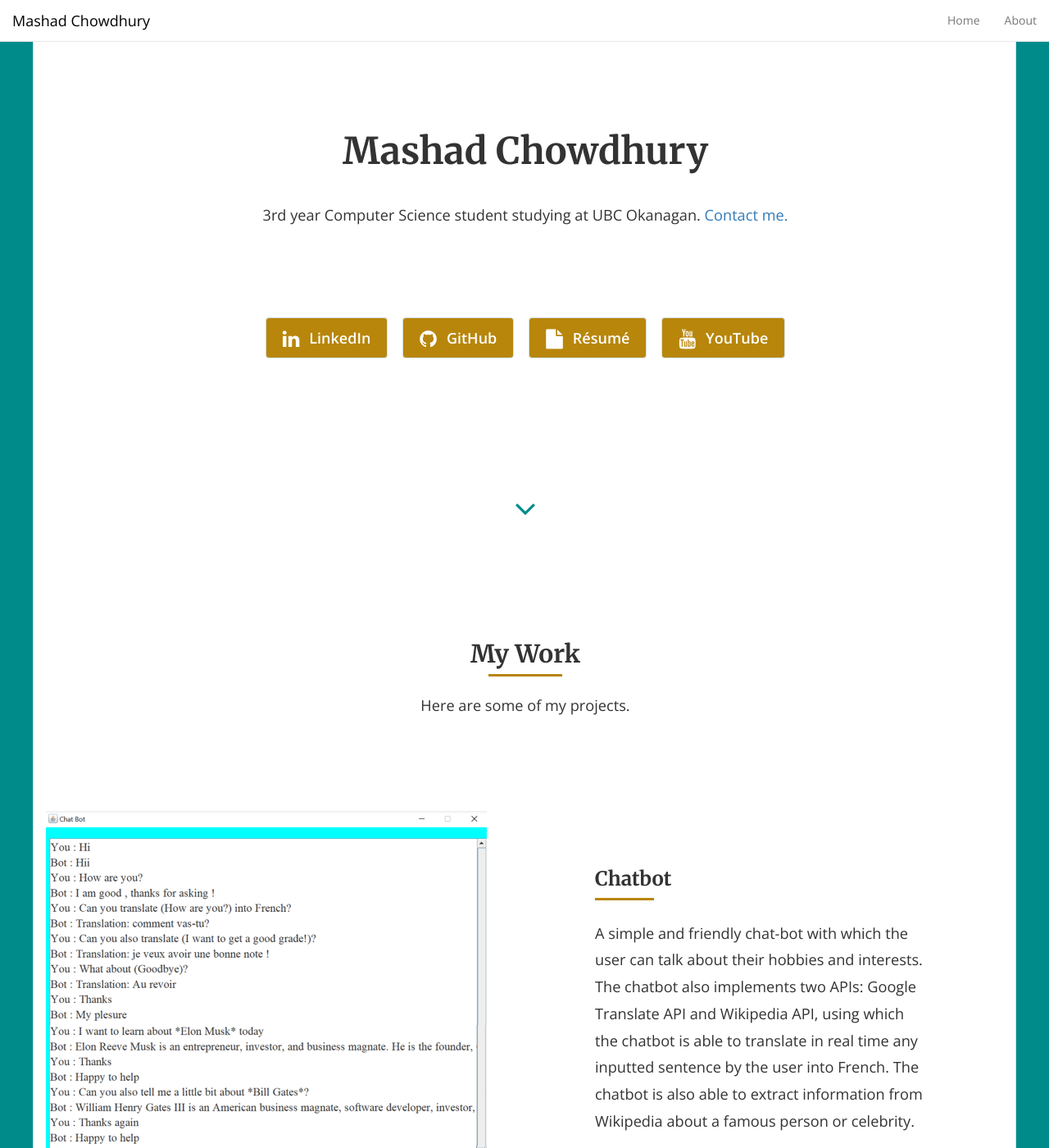
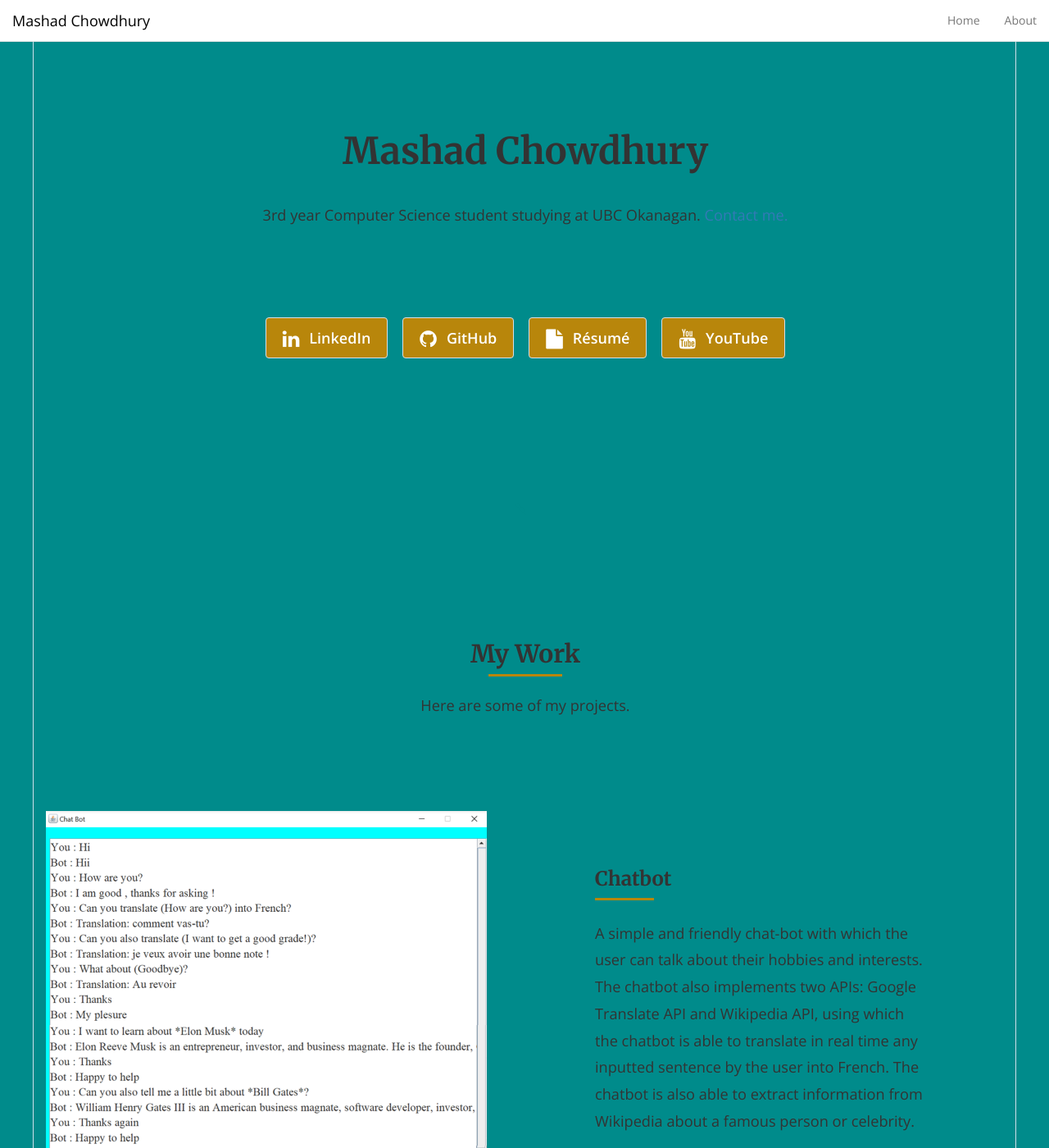
Before and after one commit to mashadchowdhury/mashadchowdhury.github.io, a Jekyll site: the page built from index.html, in a window 1280 px wide and 1400 px high. Shown: the whole window at 82% size. Built offline with Jekyll 4.4.1, drawn with Linux system fonts in a browser that asks for light colours; nearby versions of some CDN libraries; the list of posts is cut into pages by our own code.

Commit message:
Update style.scss

```diff
--- a/css/style.scss
+++ b/css/style.scss
@@ -87,7 +87,7 @@
 }
 
 .main {
-  background-color: white;
+  background-image: url("scene.jpg");
   border-left: solid 1px #cedfea;
   border-right: solid 1px #cedfea;
   &.container {
```
